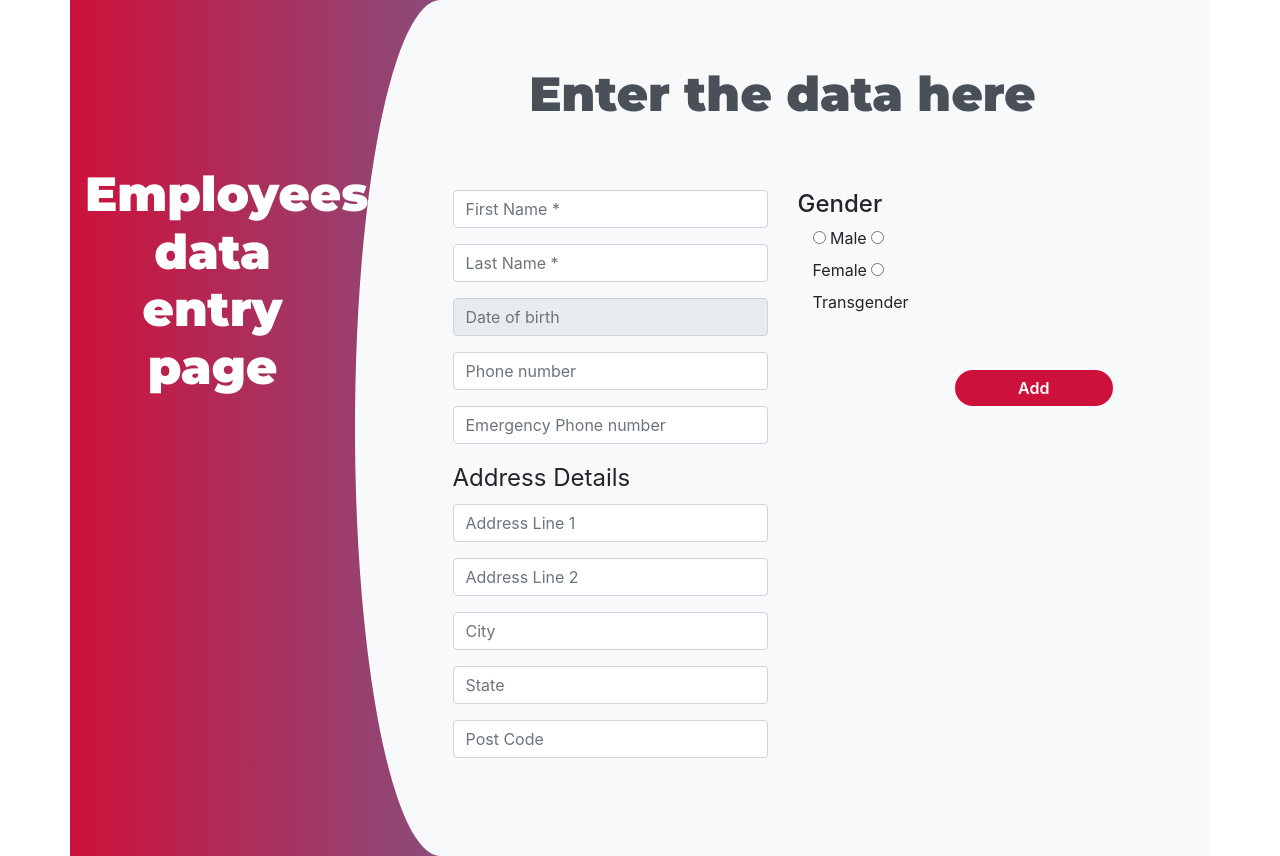
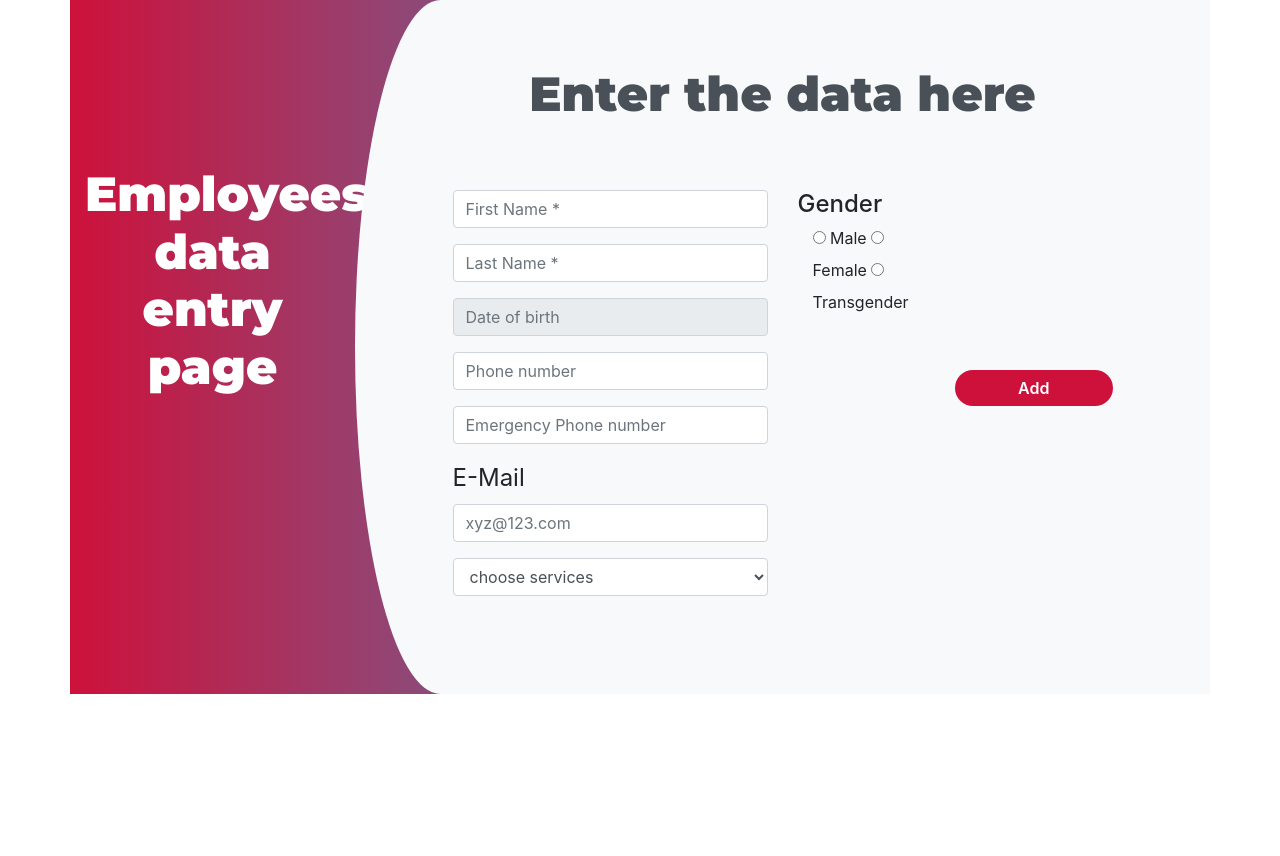
Before and after one commit to Nandini4601/REMS, a Flask app: page /addemp in a window 1280 px wide. After the commit the page ends 694 px from the top, so only its background shows below. Run offline with Flask 2, Linux system fonts and the light colour scheme; some libraries are stand-ins or nearby versions.

Commit message:
modified data entry page

```diff
--- a/rems/templates/employee.html
+++ b/rems/templates/employee.html
@@ -6,14 +6,10 @@
 <script src="//cdnjs.cloudflare.com/ajax/libs/jquery/3.2.1/jquery.min.js"></script>
 
 
-<link rel="stylesheet"
-      href="https://cdnjs.cloudflare.com/ajax/libs/bootstrap-datepicker/1.6.4/css/bootstrap-datepicker.css"
-      type="text/css"/>
-<link href="https://fonts.googleapis.com/css2?family=Montserrat:wght@100;400;900&family=Ubuntu:wght@300&display=swap"
-      rel="stylesheet">
+<link rel="stylesheet" href="https://cdnjs.cloudflare.com/ajax/libs/bootstrap-datepicker/1.6.4/css/bootstrap-datepicker.css" type="text/css" />
+<link href="https://fonts.googleapis.com/css2?family=Montserrat:wght@100;400;900&family=Ubuntu:wght@300&display=swap" rel="stylesheet">
 
-<script src="https://cdnjs.cloudflare.com/ajax/libs/bootstrap-datepicker/1.6.4/js/bootstrap-datepicker.js"
-        type="text/javascript"></script>
+<script src="https://cdnjs.cloudflare.com/ajax/libs/bootstrap-datepicker/1.6.4/js/bootstrap-datepicker.js" type="text/javascript"></script>
 <!-- Bootstrap DatePicker -->
 <script type="text/javascript">
   $(function() {
@@ -21,10 +17,7 @@
       format: "dd/mm/yyyy"
     });
   });
-
-
 </script>
-
 
 {% endblock %}
 
@@ -42,63 +35,49 @@
           <div class="row register-form">
             <div class="col-md-6">
               <div class="form-group">
-                                <input type="text" class="form-control" placeholder="First Name *" value=""/>
+                <input type="text" class="form-control" placeholder="First Name *" value="" />
               </div>
 
               <div class="form-group">
-                                <input type="text" class="form-control" placeholder="Last Name *" value=""/>
+                <input type="text" class="form-control" placeholder="Last Name *" value="" />
               </div>
 
 
               <div class="form-group">
-                                <input id="txtDate" type="text" class="form-control date-input"
-                                       placeholder="Date of birth" readonly="readonly"/>
+                <input id="txtDate" type="text" class="form-control date-input" placeholder="Date of birth" readonly="readonly" />
 
               </div>
 
 
               <div class="form-group">
-                                <input type="text" name="country_code" class="form-control" title="Error Message"
-                                       placeholder="Phone number" pattern="[1-9]{1}[0-9]{9}">
+                <input type="text" name="country_code" class="form-control" title="Error Message" placeholder="Phone number" pattern="[1-9]{1}[0-9]{9}">
               </div>
 
               <div class="form-group">
-                                <input type="text" name="country_code" class="form-control" title="Error Message"
-                                       placeholder="Emergency Phone number" pattern="[1-9]{1}[0-9]{9}">
+                <input type="text" name="country_code" class="form-control" title="Error Message" placeholder="Emergency Phone number" pattern="[1-9]{1}[0-9]{9}">
               </div>
 
-                            <legend>Address Details</legend>
+              <legend>E-Mail</legend>
 
               <!-- Text input-->
               <div class="form-group">
                 <!-- <label class="col-sm-2 control-label" for="textinput">Line 1</label> -->
-
-                                <input type="text" placeholder="Address Line 1" class="form-control">
-
-                            </div>
-
-                            <!-- Text input-->
-                            <div class="form-group">
-                                <input type="text" placeholder="Address Line 2" class="form-control">
-                                <!-- </div> -->
-                            </div>
-
-                            <!-- Text input-->
-                            <div class="form-group">
-
-                                <input type="text" placeholder="City" class="form-control">
-
-                            </div>
-
-                            <!-- Text input-->
-                            <div class="form-group">
-                                <input type="text" placeholder="State" class="form-control">
+                <input type="text" placeholder="xyz@123.com" class="form-control">
               </div>
 
               <div class="form-group">
-                                <input type="text" placeholder="Post Code" class="form-control">
+                <select class="form-control" name="">
+                  <option value="">choose services</option>
+                  <option value="Electrician">Electrician</option>
+                  <option value="Plumber">Plumber</option>
+                  <option value="Carpenter">Carpenter</option>
+                  <option value="Painter">Painter</option>
+                  <option value="House keeper">House keeper</option>
+                  <option value="Manager">Manager</option>
+                  <option value="Marketing Executive">Marketing Executive</option>
+                  <option value="Owner">Owner</option>
+                </select>
               </div>
-
 
             </div>
             <div class="col-md-6">
@@ -106,19 +85,16 @@
 
                 <h4>Gender</h4>
                 <div class="col-6">
-                                    <input type="radio" name="flexRadioDefault" id="flexRadioDefault1"
-                                           value="flexRadioDefault1">
+                  <input type="radio" name="flexRadioDefault" id="flexRadioDefault1" value="flexRadioDefault1">
                   <label for="flexRadioDefault1"> Male</label>
-                                    <input type="radio" name="flexRadioDefault" id="flexRadioDefault2"
-                                           value="flexRadioDefault2">
+                  <input type="radio" name="flexRadioDefault" id="flexRadioDefault2" value="flexRadioDefault2">
                   <label for="flexRadioDefault2"> Female</label>
-                                    <input type="radio" name="flexRadioDefault" id="flexRadioDefault2"
-                                           value="flexRadioDefault3">
+                  <input type="radio" name="flexRadioDefault" id="flexRadioDefault2" value="flexRadioDefault3">
                   <label for="flexRadioDefault3"> Transgender</label>
                 </div>
               </div>
 
-                            <input type="submit" class="btnRegister" value="Add"/>
+              <input type="submit" class="btnRegister" value="Add" />
             </div>
           </div>
         </div>
```
Lines whose indentation alone changed are shown as unchanged.
